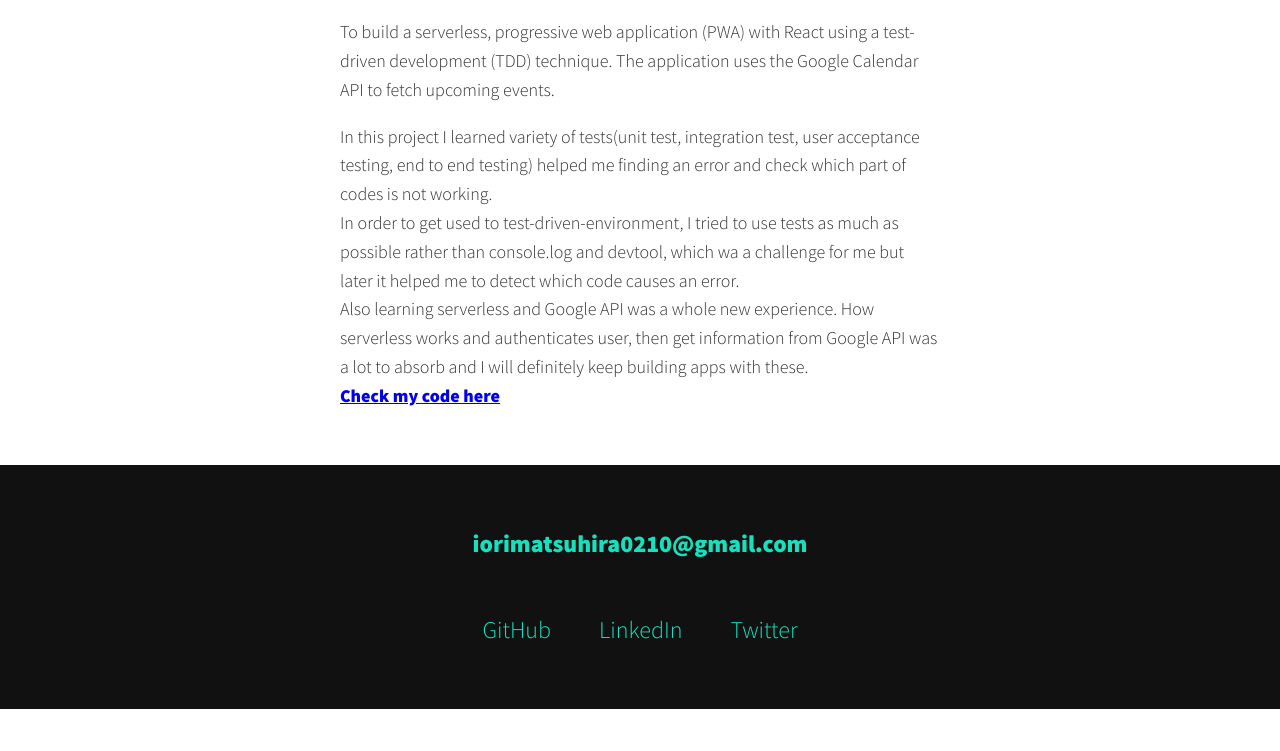
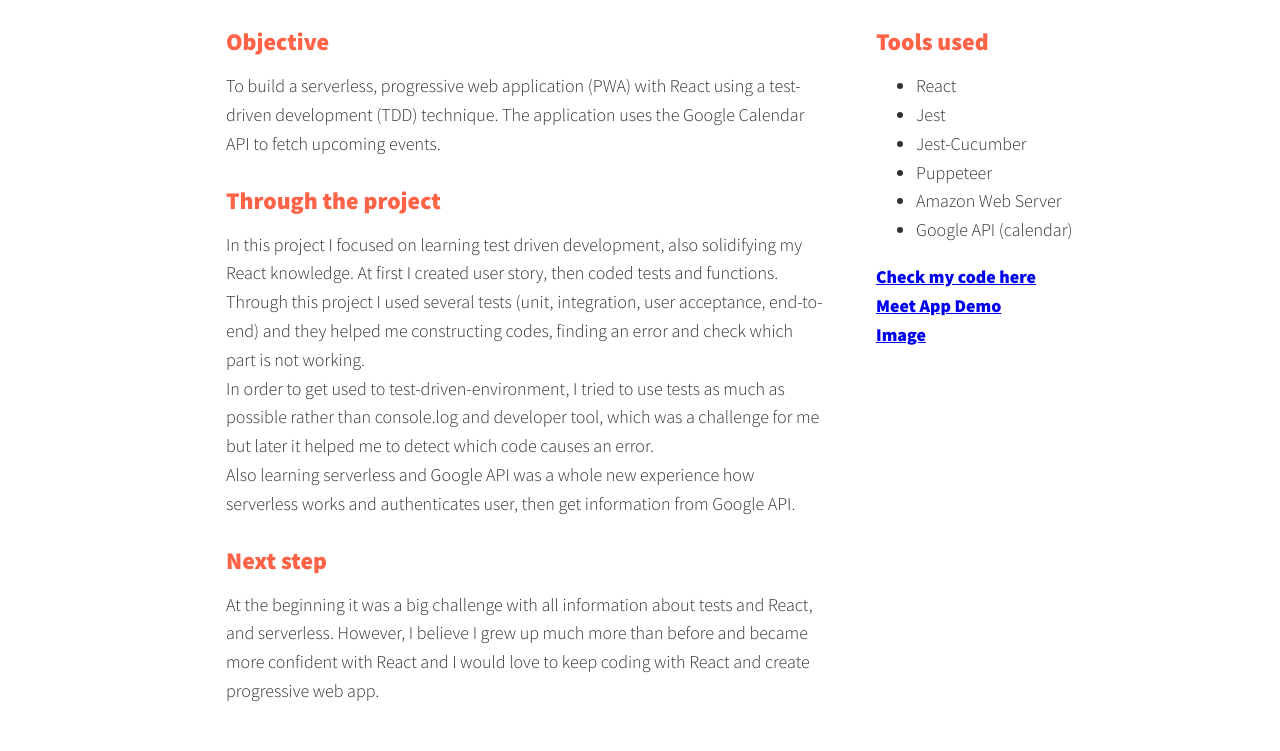
Before and after one commit to imatsuhira/myportfolio, a plain HTML site: page item_meet.html in a window 1280 px wide. Shown: the part 1529-2280 px from the top of the page. Before the commit the page ends 2238 px from the top, so only its background shows below. Drawn offline with nearby package versions, Linux system fonts and the light colour scheme.

Commit message:
changed theme color and added heading, list of used tools on work page

```diff
--- a/css/style.css
+++ b/css/style.css
@@ -15,7 +15,7 @@
 
   --clr-light: #fff;
   --clr-dark: #303030;
-  --clr-accent: #16e0bd;
+  --clr-accent: tomato;
 
   --fs-h1: 3rem;
   --fs-h2: 2.25rem;
@@ -467,6 +467,18 @@ nav {
 
 .portfolio-item-individual p {
   max-width: 600px;
-  margin-left: auto;
-  margin-right: auto;
 }
+
+.portfolio-item-individual h3 {
+  color: var(--clr-accent);
+  font-size: var(--fs-h3);
+  margin-top: 30px;
+}
+
+.case-study__container {
+  display: flex;
+}
+
+.case-study__item {
+  margin-left: 50px;
+}
--- a/item_meet.html
+++ b/item_meet.html
@@ -19,7 +19,9 @@
 <body>
   <header>
     <div class="logo">
-      <img src="./img/iorimatsuhira_logo.png" alt="Iori Matsuhita Logo">
+      <a href="index.html">
+        <img src="./img/iorimatsuhira_logo.png" alt="Iori Matsuhita Logo">
+      </a>
     </div>
     <button class="nav-toggle" aria-label="toggle navigation">
       <span class="hamburger"></span>
@@ -44,21 +46,56 @@
   </section>
 
   <div class="portfolio-item-individual">
+
     <p>This is my first Progressive Web app with React and serverless(AWS)</p>
     <img src="img/meetapp_img.png" alt="">
-    <p>To build a serverless, progressive web application (PWA) with React using a test-driven
-      development (TDD) technique. The application uses the Google Calendar API to fetch
-      upcoming events.</p>
-    <p>In this project I learned variety of tests(unit test, integration test, user acceptance testing, end to end
-      testing)
-      helped me finding an error and check which part of codes is not working.<br>
-      In order to get used to test-driven-environment, I tried to use tests as much as possible rather than console.log
-      and devtool, which wa a challenge for me but later it helped me to detect which code causes an error.<br>
-      Also learning serverless and Google API was a whole new experience.
-      How serverless works and authenticates user, then get information from Google API was a lot to absorb and I will
-      definitely keep building apps with these.<br>
-      <strong><a href="https://github.com/imatsuhira/meet">Check my code here</a></strong>
-    </p>
+    <div class="case-study__container">
+      <div class="case-study__item">
+        <h3>Objective</h3>
+        <p>To build a serverless, progressive web application (PWA) with React using a test-driven
+          development (TDD) technique. The application uses the Google Calendar API to fetch
+          upcoming events.</p>
+
+        <h3>Through the project</h3>
+        <p>In this project I focused on learning test driven development, also solidifying my React knowledge.
+          At first I created user story, then coded tests and functions.
+          Through this project I used several tests (unit, integration, user acceptance, end-to-end) and they
+          helped me constructing codes, finding an error and check which part is not working.<br>
+          In order to get used to test-driven-environment, I tried to use tests as much as possible rather than
+          console.log
+          and developer tool, which was a challenge for me but later it helped me to detect which code causes an
+          error.<br>
+          Also learning serverless and Google API was a whole new experience how serverless works and authenticates
+          user,
+          then get information from Google API.
+        </p>
+
+        <h3>Next step</h3>
+        <p>At the beginning it was a big challenge with all information about tests and React, and serverless.
+          However, I believe I grew up much more than before and became more confident with React and I would love to
+          keep
+          coding with React and create progressive web app.
+        </p>
+      </div>
+      <div class="case-study__item">
+        <div class="list__container">
+          <h3>Tools used</h3>
+          <ul>
+            <li>React</li>
+            <li>Jest</li>
+            <li>Jest-Cucumber</li>
+            <li>Puppeteer</li>
+            <li>Amazon Web Server</li>
+            <li>Google API (calendar)</li>
+          </ul>
+        </div>
+        <div class="links">
+          <strong><a href="https://github.com/imatsuhira/meet">Check my code here</a></strong><br>
+          <strong><a href="https://imatsuhira.github.io/meet/" target="_blank">Meet App Demo</a></strong><br>
+          <strong><a href="./img/meet_appimg.png" target="_blank">Image</a></strong>
+        </div>
+      </div>
+    </div>
   </div>
 
 
```
Also changed, not shown: index.html (+4 -2 lines), 2 other files.
